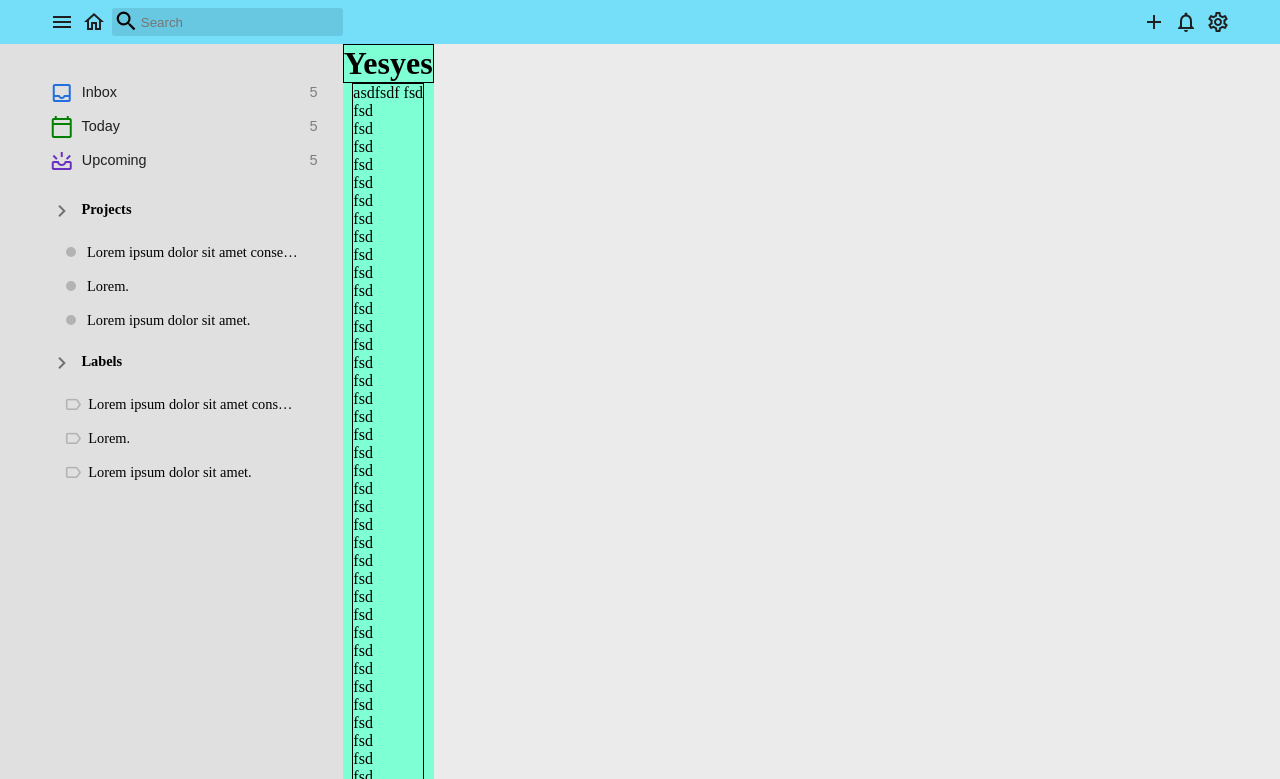
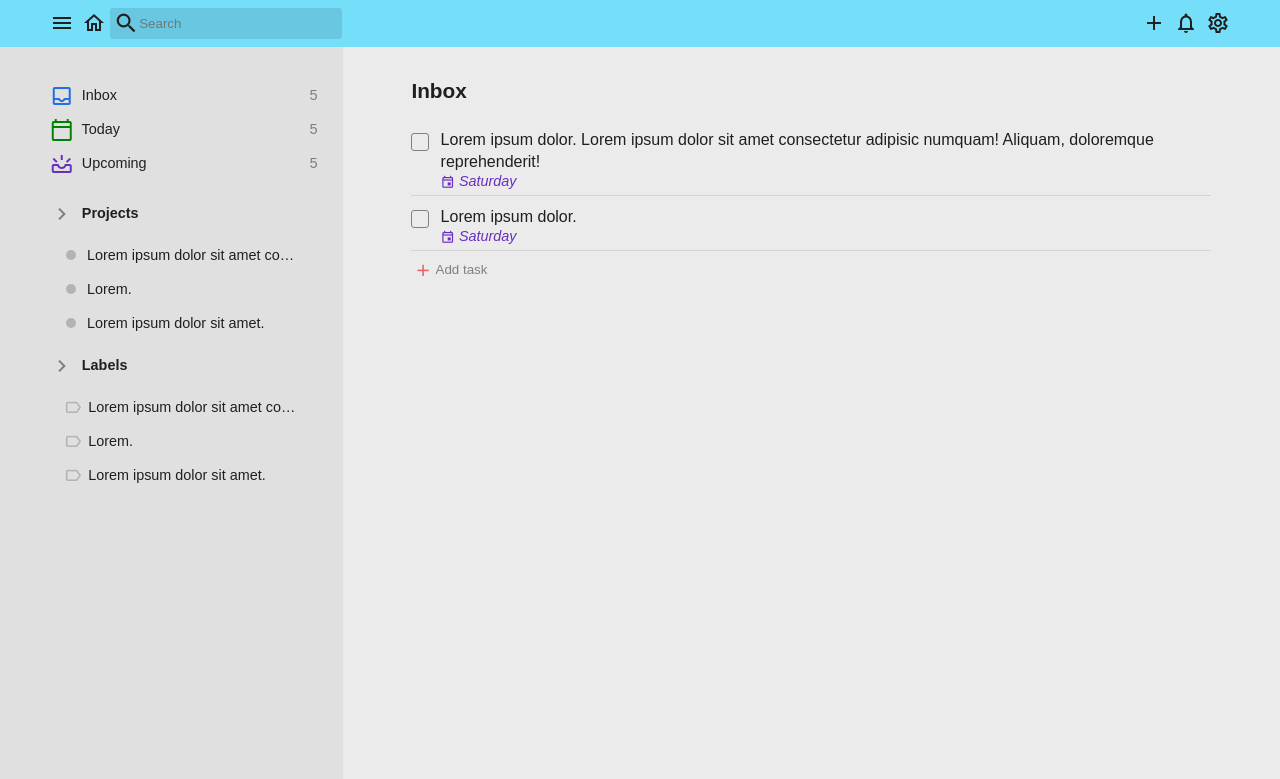
Before and after one commit to JohnGamboa-L4ck/todo-list, a website built with webpack: page src/hardcoded.html in a window 1280 px wide. Shown: the top 779 px of the page. Built offline with nearby package versions, Linux system fonts and the light colour scheme.

Commit message:
hardcoding empty state

```diff
--- a/src/hardcoded.html
+++ b/src/hardcoded.html
@@ -45,6 +45,7 @@
             </div>
         </nav>
         <div class = "app-body">
+            <div class = "wrapper">
                 <nav class = "info-comp">
                     <button id = "inbox-btn">
                         <span class="material-icons-outlined mid ic-span">inbox</span>
@@ -129,72 +130,76 @@
                         </div>
                     </div>
                 </nav>
-            <div class = "container">
+                <div class = "container empty"><!-- empty -->
                     <header>
-                    <h1>Yesyes</h1>
+                        <h1>Inbox</h1>
                     </header>
                     <main>
-                    asdfsdf
-                    fsd<br>
-                    fsd<br>
-                    fsd<br>
-                    fsd<br>
-                    fsd<br>
-                    fsd<br>
-                    fsd<br>
-                    fsd<br>
-                    fsd<br>
-                    fsd<br>
-                    fsd<br>
-                    fsd<br>
-                    fsd<br>
-                    fsd<br>
-                    fsd<br>
-                    fsd<br>
-                    fsd<br>
-                    fsd<br>
-                    fsd<br>
-                    fsd<br>
-                    fsd<br>
-                    fsd<br>
-                    fsd<br>
-                    fsd<br>
-                    fsd<br>
-                    fsd<br>
-                    fsd<br>
-                    fsd<br>
-                    fsd<br>
-                    fsd<br>
-                    fsd<br>
-                    fsd<br>
-                    fsd<br>
-                    fsd<br>
-                    fsd<br>
-                    fsd<br>
-                    fsd<br>
-                    fsd<br>
-                    fsd<br>
-                    fsd<br>
-                    fsd<br>
-                    fsd<br>
-                    fsd<br>
-                    fsd<br>
-                    fsd<br>
-                    fsd<br>
-                    fsd<br>
-                    fsd<br>
-                    fsd<br>
-                    fsd<br>
-                    fsd<br>
-                    fsd<br>
-                    fsd<br>
-                    fsd<br>
-                    fsd<br>
-                    fsd<br>
+                        <div class = "todo" tabindex="0">
+                            <button class = "checkbox-btn" tabindex="0">
+                                <span>&#x2714;</span>
+                            </button>
+                            <div class = "todo-text">
+                                <label>Lorem ipsum dolor. Lorem ipsum dolor sit
+                                    amet consectetur adipisic numquam! Aliquam, doloremque reprehenderit!
+                                </label>
+                                <em class = "sched-upcom"><!-- sched-due, sched-today, sched-upcom -->
+                                    <span class="material-icons-outlined mid">event</span>
+                                    Saturday
+                                </em>
+                                <div class = "todo-tools-container">
+                                    <button>
+                                        <span class="material-icons-outlined mid tool-span">edit</span>
+                                    </button>
+                                    <button>
+                                        <span class="material-icons-outlined mid tool-span">schedule</span>
+                                    </button>
+                                    <button>
+                                        <span class="material-icons-outlined mid tool-span">note</span>
+                                    </button>
+                                    <button>
+                                        <span class="material-icons-outlined mid tool-span">more_horiz</span>
+                                    </button>
+                                </div>
+                            </div>
+                        </div>
+                        <div class = "todo" tabindex="0">
+                            <button class = "checkbox-btn" tabindex="0">
+                                <span>&#x2714;</span>
+                            </button>
+                            <div class = "todo-text">
+                                <label>Lorem ipsum dolor. </label>
+                                <em class = "sched-upcom"><!-- sched-due, sched-today, sched-upcom -->
+                                    <span class="material-icons-outlined mid">event</span>
+                                    Saturday
+                                </em>
+                                <div class = "todo-tools-container">
+                                    <button>
+                                        <span class="material-icons-outlined mid tool-span">edit</span>
+                                    </button>
+                                    <button>
+                                        <span class="material-icons-outlined mid tool-span">schedule</span>
+                                    </button>
+                                    <button>
+                                        <span class="material-icons-outlined mid tool-span">note</span>
+                                    </button>
+                                    <button>
+                                        <span class="material-icons-outlined mid tool-span">more_horiz</span>
+                                    </button>
+                                </div>
+                            </div>
+                        </div>
                     </main>
+                    <div>
+                        <button class = "add-task-btn">
+                            <span class="material-icons-outlined mid tool-span">add</span>
+                            Add task
+                        </button>
+                    </div>
                     <footer>sfds
                         <!-- this will if  hidden if the selected todo item is empty-->
                     </footer>
+                </div>
             </div>
         </div>
         <!-- <span class="material-icons-outlined mid">chevron_left</span>
@@ -217,7 +222,6 @@
     </div>
 <!-- to here -->
 <script>
-
 </script>
 </body>
 </html>
--- a/src/style.css
+++ b/src/style.css
@@ -4,6 +4,9 @@
     --dark: hsl(0, 0%, 12%);
     --malibu: hsl(192, 93%, 72%);
     --auburn: hsl(0, 75%, 65%);
+    --mariner: hsl(216, 75%, 51%);
+    --laurel: hsl(120, 100%, 25%);
+    --purple: hsl(264, 61%, 47%);
     --transparent1: rgba(0,0,0,.1);
     --transparent2: rgba(0,0,0,.2);
 
@@ -17,9 +20,16 @@
     margin: 0;
 }
 
+html,
+body {
+    overflow-x: hidden;
+}
+
 body {
     min-height: 100vh;
     background-color: var(--background);
+    font-family:sans-serif;
+    color: var(--dark);
 }
 
 button,
@@ -27,6 +37,7 @@ button,
     outline: none;
     border: none;
     border-radius: 3px;
+    font-family:sans-serif;
 }
 
 button {
@@ -42,6 +53,10 @@ button,
 
 span.mid {
     vertical-align: middle;
+}
+
+span.mid,
+h1 {
     user-select: none;
 }
 
@@ -84,11 +99,11 @@ span.mid {
 }
 
 .search-div > span:first-child {
-    position: absolute;
     align-self: center;
     cursor: text;
     margin: .1rem;
     font-size: 1.6rem;
+    z-index: 2;
 }
 
 .search-div button {
@@ -106,6 +121,7 @@ span.mid {
 
 .search-input {
     padding: 0 1.6rem 0 1.8rem;
+    margin-left: -1.9rem;
     background-color: var(--transparent1);
 }
 
@@ -118,7 +134,8 @@ span.mid {
 }
 
 .search-div:focus-within .search-input,
-.search-div:hover .search-input{
+.search-div:hover .search-input,
+.search-input:not(:placeholder-shown){
     background-color: var(--light92);
 }
 
@@ -129,6 +146,13 @@ span.mid {
 .app-body {
     display: flex;
     flex: 1;
+    max-height: calc(100% - 46.59px);
+}
+
+.wrapper {
+    height: 100%;
+    width: 100%;
+    display: flex;
 }
 
 .info-comp {
@@ -136,6 +160,7 @@ span.mid {
     flex-direction: column;
     padding: 2rem .25rem 0 2.8rem;
     background-color: var(--light88);
+    overflow-y: auto;
 }
 
 .info-comp > * {
@@ -164,15 +189,15 @@ span.mid {
 }
 
 .info-comp > button:first-child span {
-    color:hsl(216, 75%, 51%);
+    color: var(--mariner);
 }
 
 .info-comp > button:nth-child(2) span {
-    color:hsl(120, 100%, 25%);
+    color: var(--laurel);
 }
 
 .info-comp > button:nth-child(3) span {
-    color:hsl(264, 61%, 47%);
+    color: var(--purple);
 }
 
 .opa {
@@ -265,19 +290,129 @@ span.unique {
 }
 
 .container {
-    background-color: aquamarine;
     display: flex;
+    flex: 1;
     flex-direction: column;
-    justify-self: center;
+    justify-content: flex-start;
     align-items: center;
+    overflow-y: auto;
+    padding: 0 2rem 0 2rem;
+
 }
 
-
 .container > * {
-    border: 1px solid black;
+    max-width: 800px;
+    width: 100%;
 }
 
-/* overflow-y: scroll; */
+.container > footer {
+    margin-top: auto;
+}
+
+.container > header {
+    padding: 2rem 0 1rem 0;
+    position: sticky;
+    top: 0;
+    background-color: var(--light92);
+}
+
+h1 {
+    font-size: 1.3rem;
+}
+
+.todo {
+    display: flex;
+    padding: 2px 0;
+    margin: .5rem 0 .5rem 0;
+    justify-content: flex-start;
+    flex-direction: row;
+    border-bottom: 1px solid var(--transparent1);
+}
+
+.todo,
+.todo * {
+    cursor: pointer;
+}
+
+.checkbox-btn {
+    height: 18px;
+    max-width: 18px;
+    width: 100%;
+    border: 1px solid gray;
+    margin: .25rem .7rem 0 0;
+}
+
+.checkbox-btn:hover,
+.checkbox-btn:focus-visible {
+    border-color: transparent;
+    background-color: var(--transparent1);
+}
+
+.checkbox-btn > span {
+    visibility: hidden;
+    color: var(--transparent2);
+}
+
+.checkbox-btn:hover > span,
+.checkbox-btn:focus-visible > span {
+    visibility: visible;
+}
+
+.checkbox-btn:active span{
+    color: var(--laurel);
+}
+
+.todo-text {
+    display: flex;
+    flex: 1;
+    flex-direction: column;
+}
+
+.todo-text > label {
+    line-height: 1.4rem;
+}
+
+em {
+    width: 100%;
+}
+
+em,
+em > span {
+    font-size: .9rem!important;
+}
+
+.sched-due {
+    color: var(--auburn);
+}
+
+.sched-today {
+    color: var(--laurel);
+}
+
+.sched-upcom {
+    color: var(--purple);
+}
+
+.todo-tools-container {
+    display: flex;
+    justify-content: flex-end;
+    align-items: flex-end;
+    margin: -20px 0 0 0;
+    visibility: hidden;
+}
+
+.todo-tools-container * {
+    color: gray;
+}
+
+.tool-span {
+    font-size: 1.2rem;
+}
+
+.todo:hover .todo-tools-container,
+.todo:focus-within .todo-tools-container {
+    visibility: visible;
+}
 
 button:hover,
 button:focus-visible {
@@ -286,6 +421,32 @@ button:focus-visible {
 
 button:focus-visible {
     outline: auto;
+}
+
+.add-task-btn {
+    text-align: left;
+    color: gray;
+}
+
+.add-task-btn * {
+    padding: .1rem;
+}
+
+.add-task-btn span {
+    border-radius: 50%;
+    padding: 0;
+    color: var(--auburn);
+}
+
+.add-task-btn:hover,
+.add-task-btn:focus-visible,
+.add-task-btn span {
+    background-color: transparent;
+}
+
+.add-task-btn:hover span,
+.add-task-btn:focus-visible span {
+    color: var(--mariner);
 }
 
 @media only screen and (max-width: 750px) {
```
Lines whose indentation alone changed are shown as unchanged.
